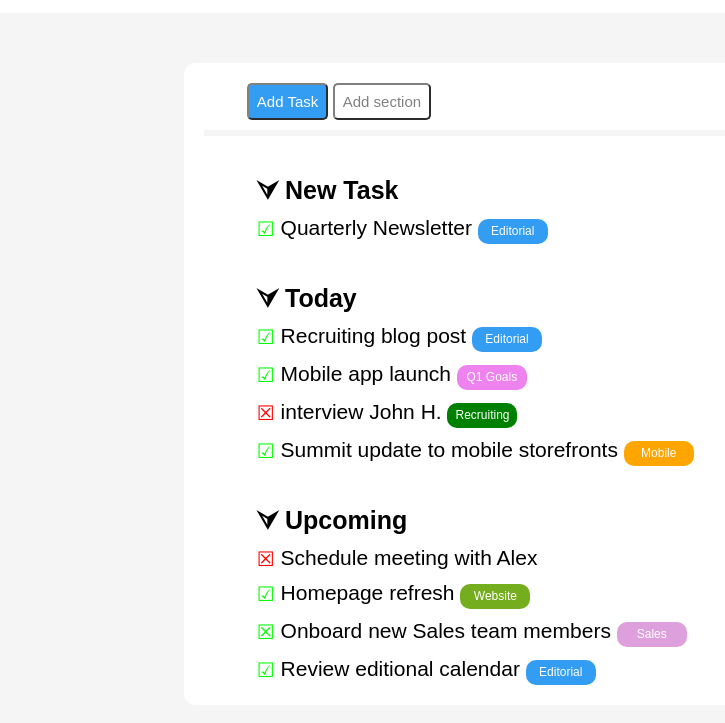
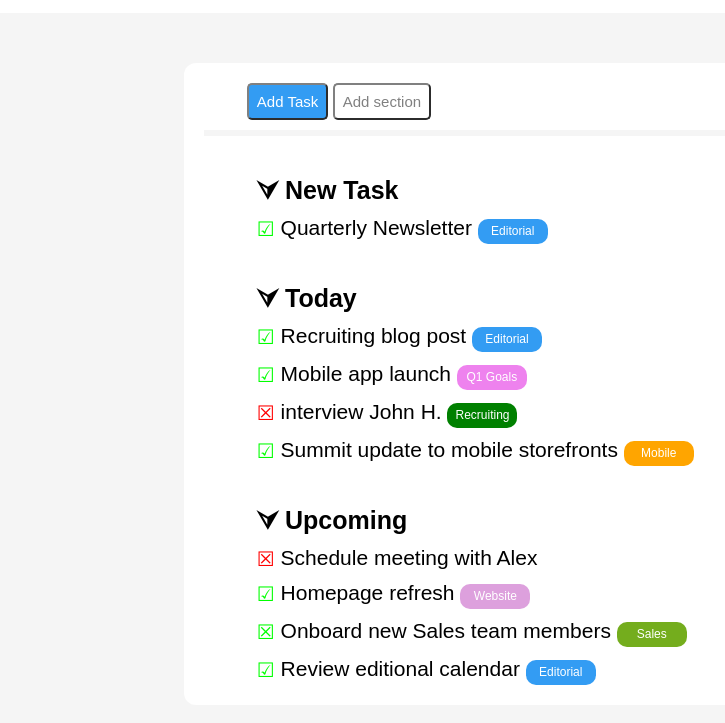
Before and after one commit to Mustaaaaa/html-css-toboolist, a plain HTML site: page index.html in a window 1280 px wide. Shown: the part 87-810 px from the top of the page, without its empty margins (8-733 px from the left). Drawn offline with Linux system fonts and the light colour scheme.

Commit message:
Add: correction color bubble

```diff
--- a/index.html
+++ b/index.html
@@ -40,8 +40,8 @@
                     <ul class="section-list">
                         <li><h2>&#11163 Upcoming</h2></li>
                         <li><span class="undone-sign">&#9746</span>  Schedule meeting with Alex </li>
-                        <li><span class="done-sign">&#9745</span>  Homepage refresh <span class="yellow-green bubble">Website</span></li>
-                        <li><span class="done-sign">&#9746</span>  Onboard new Sales team members <span class="plum bubble">Sales</span></li>
+                        <li><span class="done-sign">&#9745</span>  Homepage refresh <span class="plum bubble">Website</span></li>
+                        <li><span class="done-sign">&#9746</span>  Onboard new Sales team members <span class="yellow-green bubble">Sales</span></li>
                         <li><span class="done-sign">&#9745</span>  Review editional calendar <span class="blue bubble">Editorial</span></li>
                     </ul>
                 </div>
```
